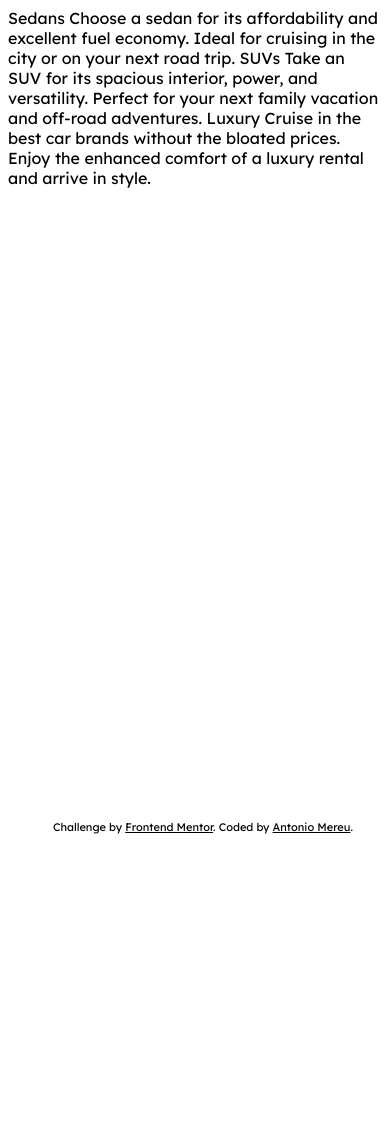
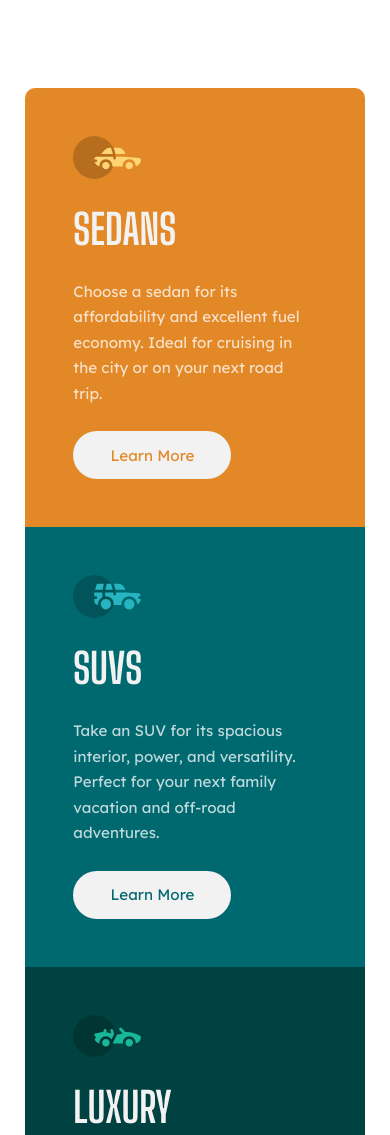
Before and after one commit to AntonioMereu/3-column-preview-card-Antonio-Mereu, a plain HTML site: page index.html in a window 390 px wide. Shown: the top 1135 px of the page. Before the commit the page ends 844 px from the top, so only its background shows below. Drawn offline with Linux system fonts and the light colour scheme.

Commit message:
mobile view complete

```diff
--- a/index.html
+++ b/index.html
@@ -17,23 +17,40 @@
 
 <body>
 
-    Sedans
+    <main>
+        <div class="card">
+            <img src="./images/icon-sedans.svg" alt="sedan">
+            <h2>SEDANS</h2>
+            <p>
                 Choose a sedan for its affordability and excellent fuel economy. Ideal for cruising in the city
                 or on your next road trip.
-
-    SUVs
+            </p>
+            <button>Learn More</button>
+        </div>
+        <div class="card">
+            <img src="./images/icon-suvs.svg" alt="suvs">
+            <h2>SUVS</h2>
+            <p>
                 Take an SUV for its spacious interior, power, and versatility. Perfect for your next family vacation
                 and off-road adventures.
-
-    Luxury
+            </p>
+            <button>Learn More</button>
+        </div>
+        <div class="card">
+            <img src="./images/icon-luxury.svg" alt="luxury">
+            <h2>LUXURY</h2>
+            <p>
                 Cruise in the best car brands without the bloated prices. Enjoy the enhanced comfort of a luxury
                 rental and arrive in style.
+            </p>
+            <button>Learn More</button>
+        </div>
+    </main>
 
-
-    <footer>
+    <!-- <footer>
         Challenge by <a href="https://www.frontendmentor.io?ref=challenge" target="_blank">Frontend Mentor</a>.
         Coded by <a href="https://www.frontendmentor.io/profile/AntonioMereu" target="_blank">Antonio Mereu</a>.
-    </footer>
+    </footer> -->
 </body>
 
 </html>
--- a/style.css
+++ b/style.css
@@ -9,8 +9,87 @@
 }
 
 * {
-    font-family: "Lexend Deca", sans-serif;
-  /* font-family: "Big Shoulders Display", cursive; */
+  font-family: "Lexend Deca", sans-serif;
+}
+
+body {
+  margin: 0;
+  display: grid;
+  place-items: center;
+  min-height: 100vh;
+  min-height: 100dvh;
+}
+
+main {
+  display: flex;
+  flex-wrap: wrap;
+  width: 87%;
+  padding-block: 88px;
+}
+
+.card {
+  display: flex;
+  flex-direction: column;
+  justify-content: space-between;
+  gap: 25px;
+  padding: 48px;
+}
+
+.card * {
+  margin: 0;
+}
+
+.card:nth-child(1) {
+  background-color: var(--bright-orange);
+  border-start-start-radius: 10px;
+  border-start-end-radius: 10px;
+}
+
+.card:nth-child(1) button {
+  color: var(--bright-orange);
+}
+
+.card:nth-child(2) button {
+  color: var(--dark-cyan);
+}
+
+.card:nth-child(3) button {
+  color: var(--very-dark-cyan);
+}
+
+.card:nth-child(2) {
+  background-color: var(--dark-cyan);
+}
+
+.card:nth-child(3) {
+  background-color: var(--very-dark-cyan);
+  border-end-start-radius: 10px;
+  border-end-end-radius: 10px;
+}
+
+img {
+  width: 68px;
+}
+
+h2 {
+  font-family: "Big Shoulders Display", cursive;
+  font-size: 2.6rem;
+  color: var(--very-light-gray-background-headings-buttons);
+}
+
+p {
+  color: var(--transparent-white-paragraphs);
+  font-size: 0.95rem;
+  line-height: 1.6rem;
+}
+
+button {
+  border: none;
+  background-color: var(--very-light-gray-background-headings-buttons);
+  border-radius: 999px;
+  height: 48px;
+  width: 65%;
+  font-size: 0.95rem;
 }
 
 footer {
@@ -20,9 +99,9 @@ footer {
   width: 100%;
   font-size: 11px;
   text-align: center;
-  color: var(--light-grey);
+  color: gray;
 }
 
 footer a {
-  color: var(--soft-violet);
+  color: white;
 }
```
Lines whose indentation alone changed are shown as unchanged.
